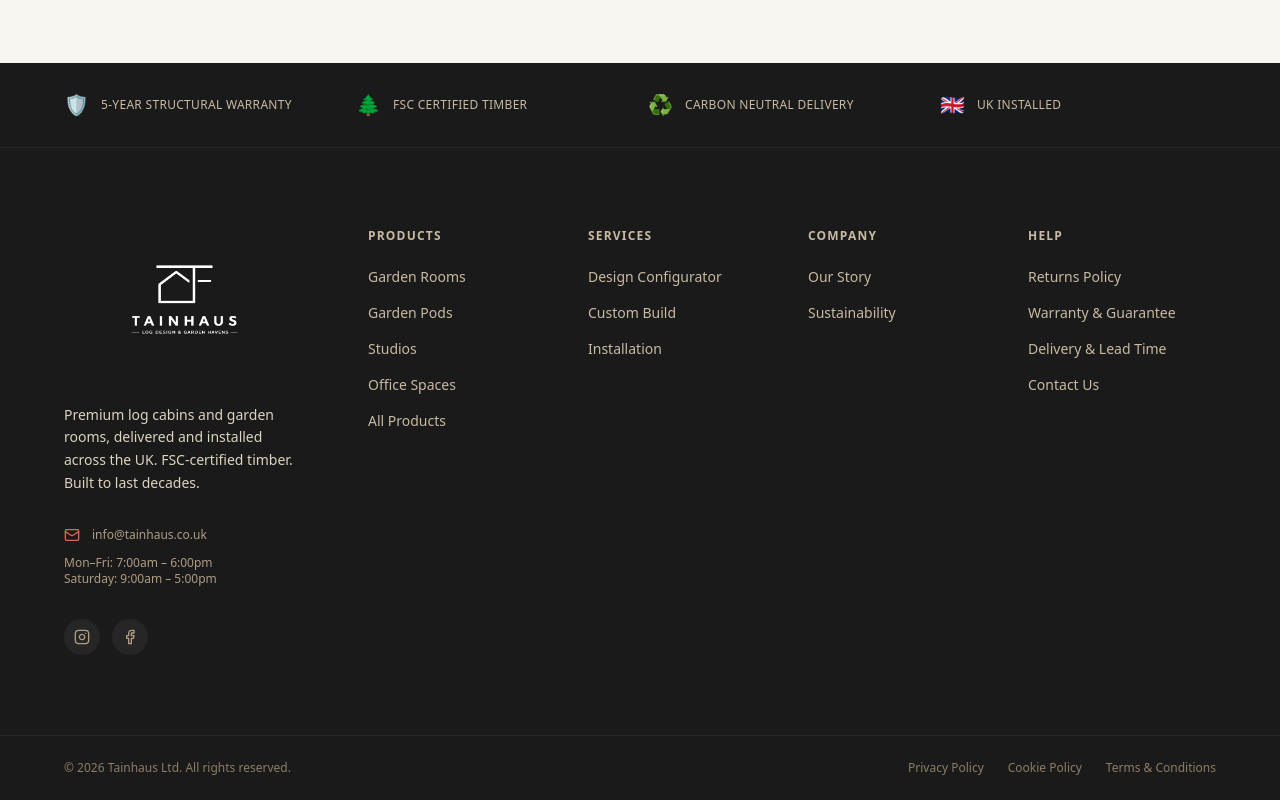
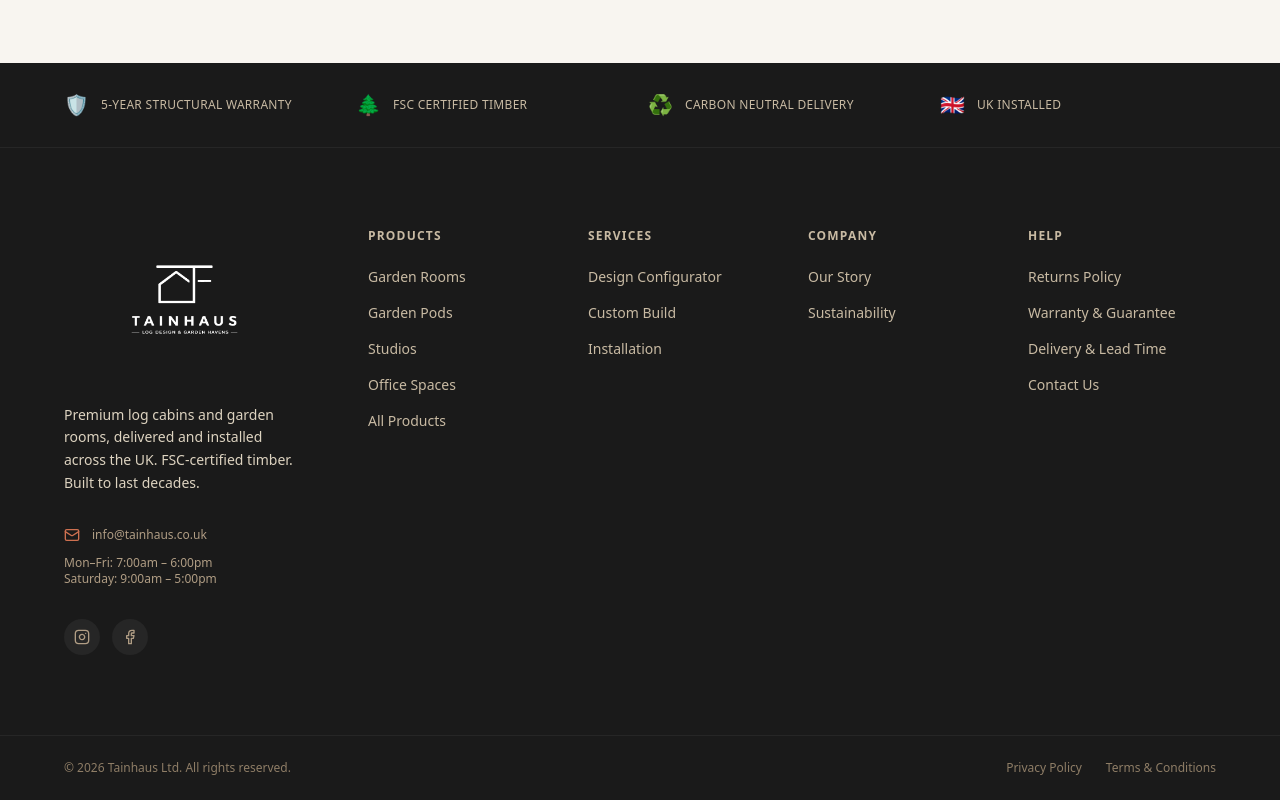
Before and after one commit to Tainhaus/2.0, a Next.js app: page /contact in a window 1280 px wide. Shown: the part 1153-1953 px from the top of the page. Built offline with nearby package versions, Linux system fonts and the light colour scheme; no server answers.

Commit message:
Fix: hardcode footer legal links to correct routes

```diff
--- a/src/components/layout/footer.tsx
+++ b/src/components/layout/footer.tsx
@@ -138,15 +138,8 @@ export function Footer() {
             © {new Date().getFullYear()} Tainhaus Ltd. All rights reserved.
           </p>
           <div className="flex items-center gap-6">
-            {["Privacy Policy", "Cookie Policy", "Terms & Conditions"].map((item) => (
-              <Link
-                key={item}
-                href={`/${item.toLowerCase().replace(/ & /g, "-").replace(/ /g, "-")}`}
-                className="font-body text-xs text-sand-600 hover:text-sand-300 transition-colors"
-              >
-                {item}
-              </Link>
-            ))}
+            <Link href="/privacy" className="font-body text-xs text-sand-600 hover:text-sand-300 transition-colors">Privacy Policy</Link>
+            <Link href="/terms" className="font-body text-xs text-sand-600 hover:text-sand-300 transition-colors">Terms &amp; Conditions</Link>
           </div>
         </div>
       </div>
```
